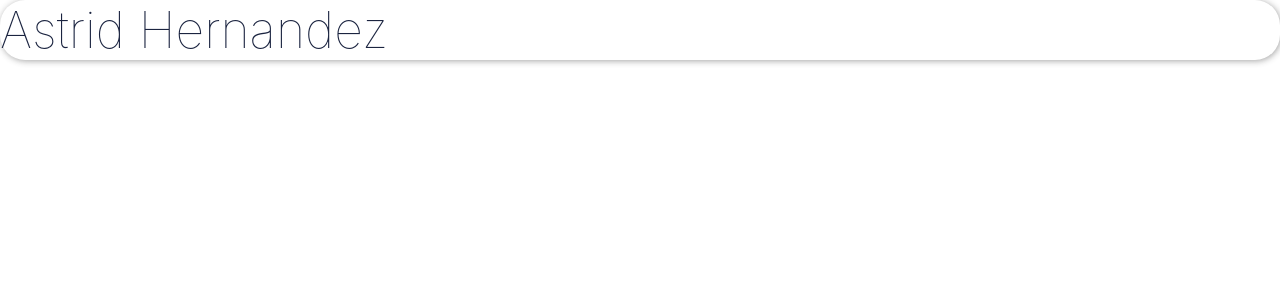
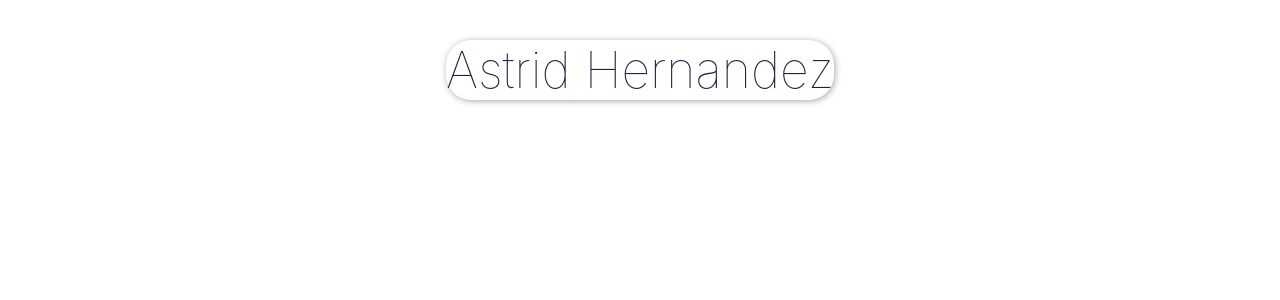
Before and after one commit to adivianahd/astridhd-yan-2021, a Next.js app: page / in a window 1280 px wide. Shown: the top 300 px of the page. Built offline with nearby package versions, Linux system fonts and the light colour scheme.

Commit message:
add grid component

```diff
--- /dev/null
+++ b/components/Grid.js
@@ -0,0 +1,18 @@
+import styled from "styled-components";
+
+const StyleGrid = styled.div`
+  display: flex;
+  flex-direction: row;
+  flex-wrap: wrap;
+  width: 90%;
+  padding: 40px;
+  margin: auto;
+`;
+
+function Grid(props) {
+  return (
+    <StyleGrid {...props} />
+  )
+}
+
+export default (Grid);
--- a/pages/index.js
+++ b/pages/index.js
@@ -1,6 +1,7 @@
 import Head from 'next/head';
 import Text from '../components/Text';
 import Card from '../components/Card';
+import Grid from '../components/Grid';
 
 
 export default function Home() {
@@ -10,9 +11,11 @@ export default function Home() {
         <title>Astrid Hernandez</title>
       </Head>
       <main>
-        <Card>
-          <Text size={'XXXL'} color={'primary'} weight={'light'}>Astrid Hernandez</Text>
-        </Card>
+        <Grid>
+          <Card>
+            <Text size={'XXXL'} color={'primary'} weight={'light'}>Astrid Hernandez</Text>
+          </Card>
+        </Grid>
       </main>
     </div>
   )
```
